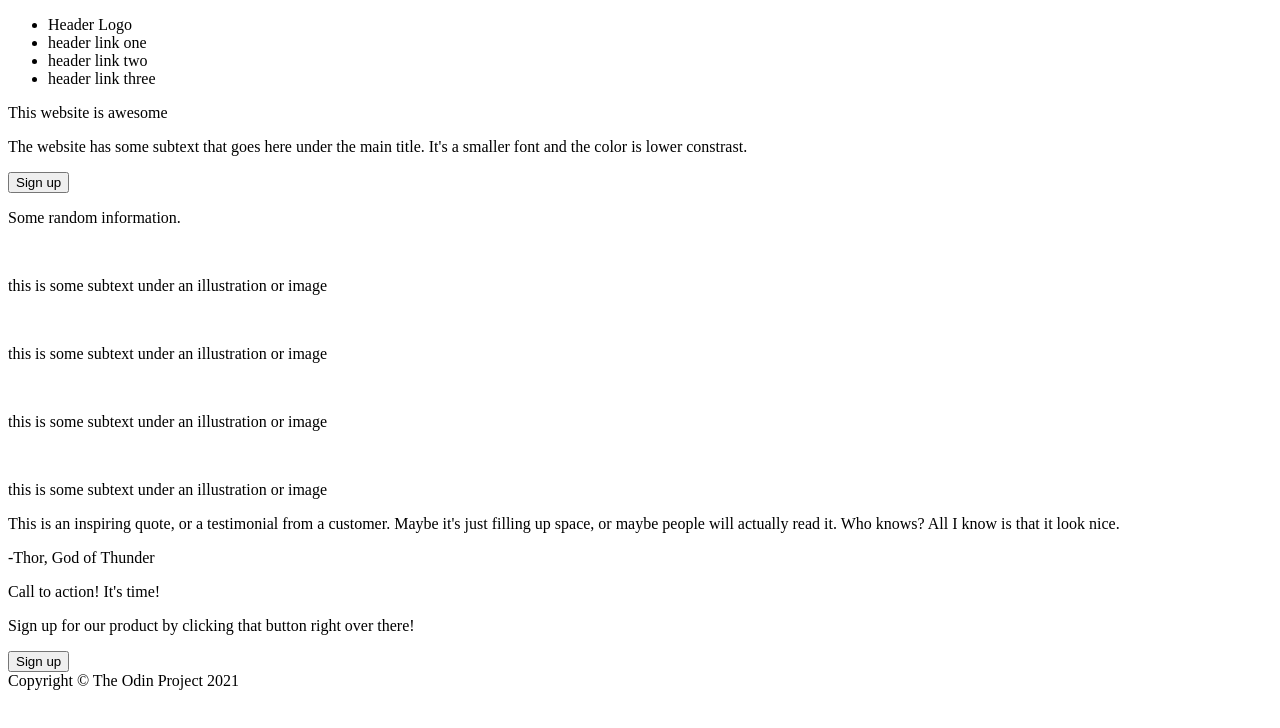
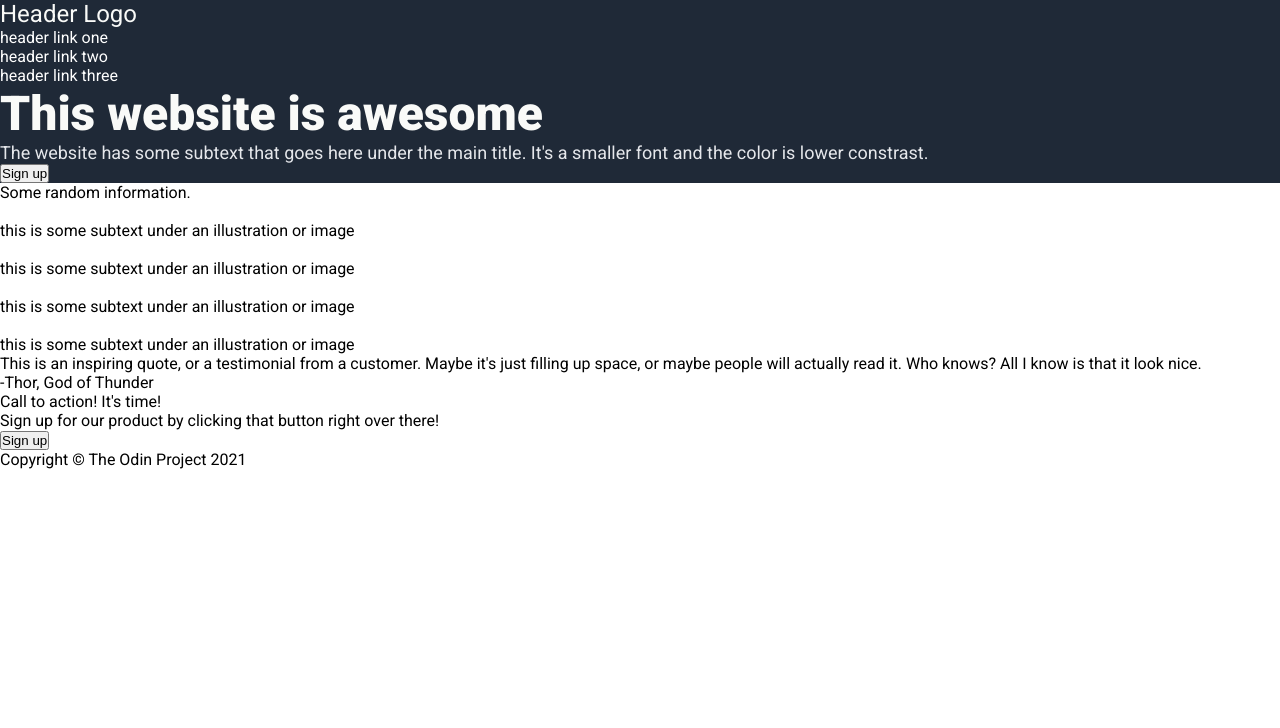
Before and after one commit to Ash-315/landing-page-mint, a plain HTML site: page index.html in a window 1280 px wide. Drawn offline with Linux system fonts and the light colour scheme.

Commit message:
Add initial styling for header

```diff
--- a/index.html
+++ b/index.html
@@ -6,18 +6,25 @@
         <title>Landing Page</title>
     </head>
     <body>
+        <div class="top">
+            <div class="header">
                 <ul>
-            <li>Header Logo</li>
+                    <li class="header-logo">Header Logo</li>
                     <li>header link one</li>
                     <li>header link two</li>
                     <li>header link three</li>
                 </ul>
-        <div>This website is awesome</div>
-        <p>The website has some subtext that goes here under the main title. It's a smaller font and the color is lower constrast.</p>
+            </div>
+            <div class="first">
+                <div class="hero-main">This website is awesome</div>
+                <p class="hero-secondary">The website has some subtext that goes here under the main title. It's a smaller font and the color is lower constrast.</p>
                 <button>Sign up</button>
                 <img src="" alt="">
+            </div>
+        </div>
         <p>Some random information.</p>
         <img src="" alt="">
+        <div class="second">
             <p>this is some subtext under an illustration or image</p>
             <img src="" alt="">
             <p>this is some subtext under an illustration or image</p>
@@ -25,11 +32,16 @@
             <p>this is some subtext under an illustration or image</p>
             <img src="" alt="">
             <p>this is some subtext under an illustration or image</p>
+        </div>
+        <div class="third">
             <p>This is an inspiring quote, or a testimonial from a customer. Maybe it's just filling up space, or maybe people will actually read it. Who knows? All I know is that it look nice.</p>
             <p>-Thor, God of Thunder</p>
+        </div>
+        <div class="fourth">
             <div>Call to action! It's time!</div>
             <p>Sign up for our product by clicking that button right over there!</p>
             <button>Sign up</button>
-        <div>Copyright &copy; The Odin Project 2021</div>
+        </div>
+        <div class="footer">Copyright &copy; The Odin Project 2021</div>
     </body>
 </html>
--- a/styles.css
+++ b/styles.css
@@ -0,0 +1,32 @@
+@import url('https://fonts.googleapis.com/css2?family=Roboto:ital,wght@0,100..900;1,100..900&display=swap');
+
+* {
+    box-sizing: border-box;
+    margin: 0;
+    padding: 0;
+}
+
+body {
+    font-family: Roboto, Arial, Helvetica, sans-serif;
+}
+
+.top {
+    background-color: #1F2937;
+    color: white;
+}
+
+.header-logo {
+    font-size: 24px;
+    color: #F9FAF8;
+}
+
+.hero-main {
+    font-size: 48px;
+    color: #F9FAF8;
+    font-weight: 900;
+}
+
+.hero-secondary {
+    font-size: 18px;
+    color: #E5E7EB;
+}
```
Lines whose indentation alone changed are shown as unchanged.
